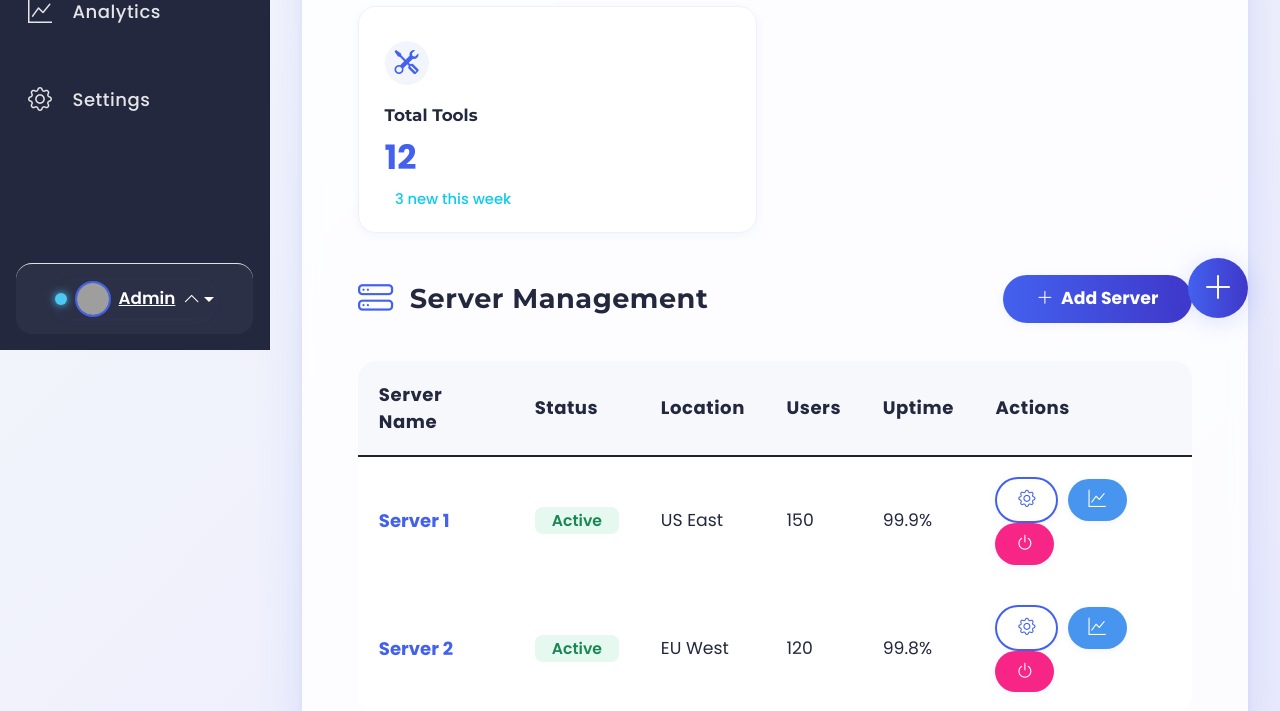
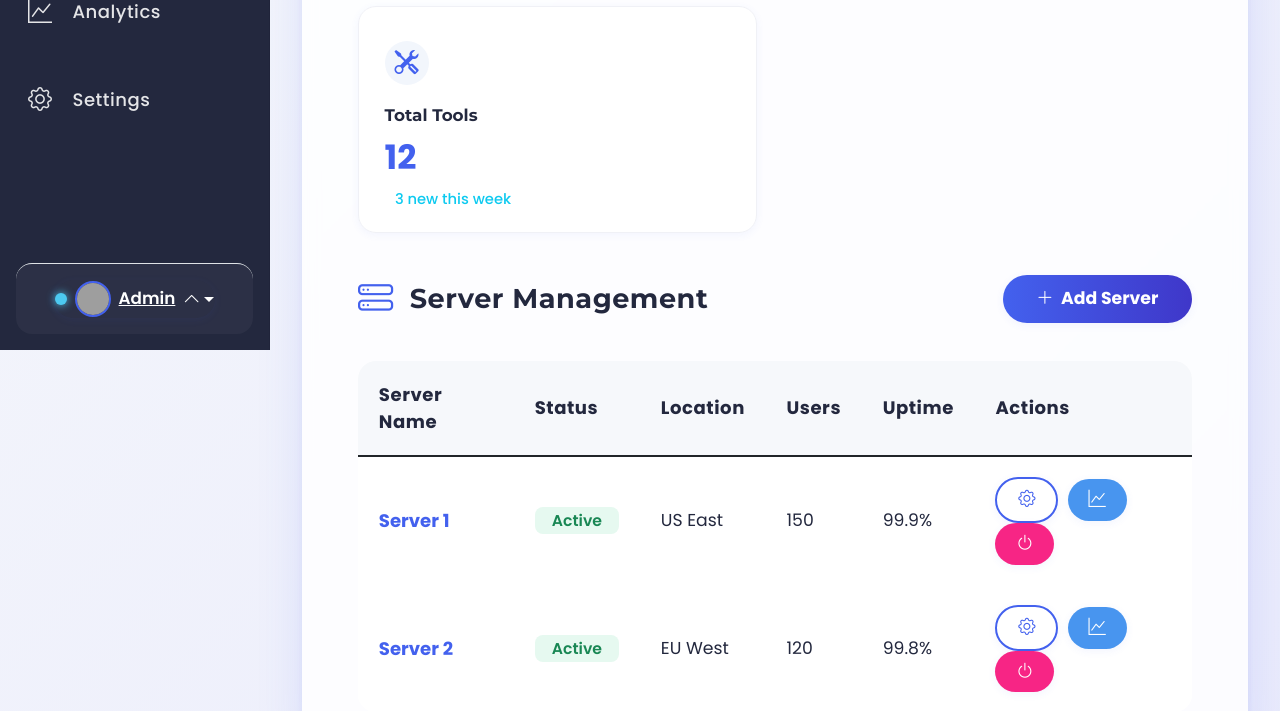
Before and after one commit to cipher-x-darkregime/Rev-Proxy, a PHP site: page /admin.php in a window 1280 px wide. Shown: the part 450-1161 px from the top of the page. Run offline with PHP 8.4, Linux system fonts and the light colour scheme; a user stored in the database is signed in; data comes from the database, SQL or seed files in the repository; data that the repository does not hold is empty; some libraries are stand-ins or nearby versions; grey boxes are pictures that could not be loaded.

Commit message:
Update admin.php

```diff
--- a/admin.php
+++ b/admin.php
@@ -1066,10 +1066,6 @@ $total_cookies = $conn->query('SELECT COUNT(*) FROM cookies')->fetchColumn();
         </div>
     </div>
 
-    <button class="floating-add-btn" title="Add New">
-        <i class="bi bi-plus-lg"></i>
-    </button>
-
     <script src="https://cdn.jsdelivr.net/npm/bootstrap@5.1.3/dist/js/bootstrap.bundle.min.js"></script>
     <script>
         // Sidebar collapse/expand functionality
```
